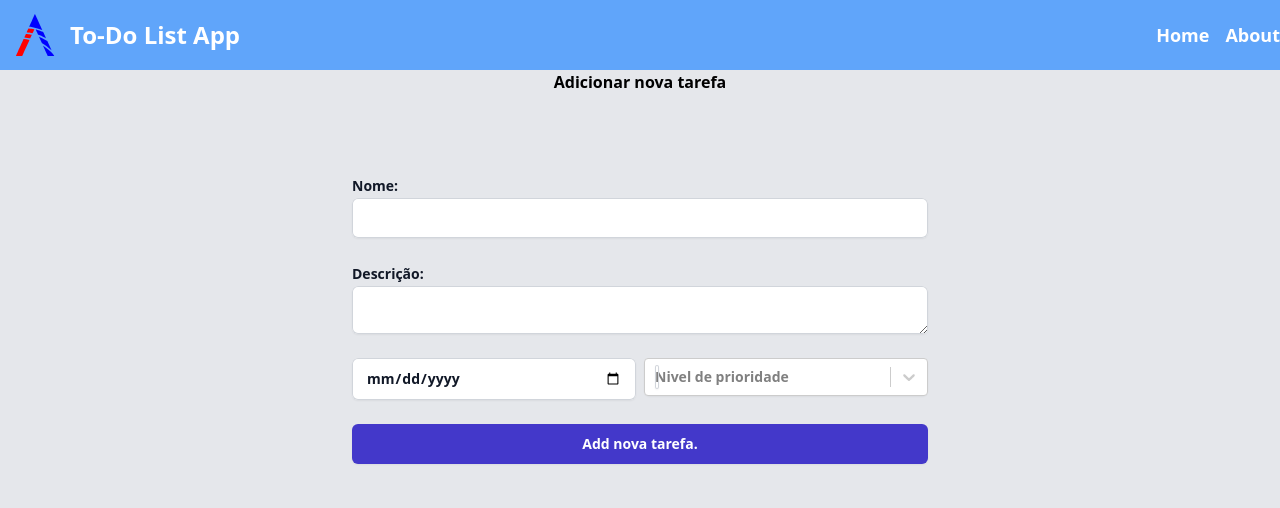
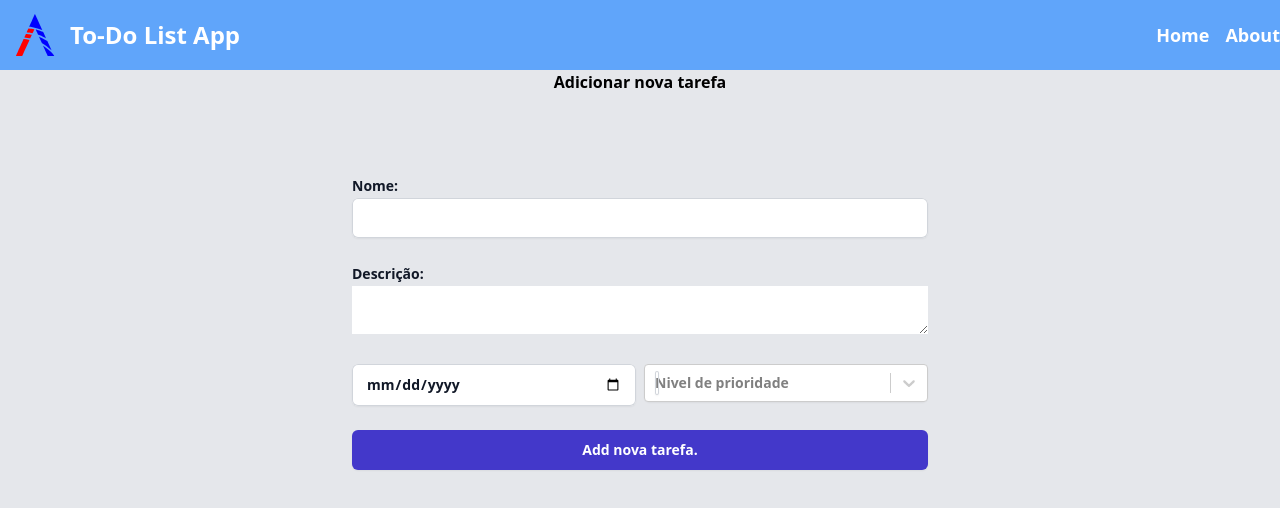
Before and after one commit to uezili/frontend-ascan, a React (Vite) app: page / in a window 1280 px wide. Shown: the top 508 px of the page. Built offline with nearby package versions, Linux system fonts and the light colour scheme.

Commit message:
Adding description class in textarea tag.

```diff
--- a/src/components/ToDoForm/styles.css
+++ b/src/components/ToDoForm/styles.css
@@ -18,7 +18,7 @@ input[type="date"]{
   @apply block rounded-md w-full border-0 px-3.5 py-2 text-gray-900 shadow-sm ring-1 ring-inset ring-gray-300 placeholder:text-gray-400 focus:ring-2 focus:ring-inset focus:ring-indigo-600 sm:text-sm sm:leading-6;
 }
 
-textarea{
+.description{
   @apply block w-full rounded-md border-0 px-3.5 py-2 text-gray-900 shadow-sm ring-1 ring-inset ring-gray-300 placeholder:text-gray-400 focus:ring-2 focus:ring-inset focus:ring-indigo-600 sm:text-sm sm:leading-6;
 }
 
```
